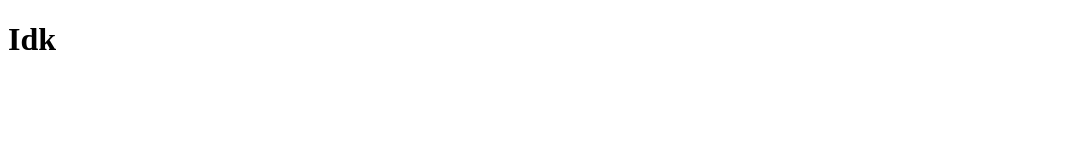
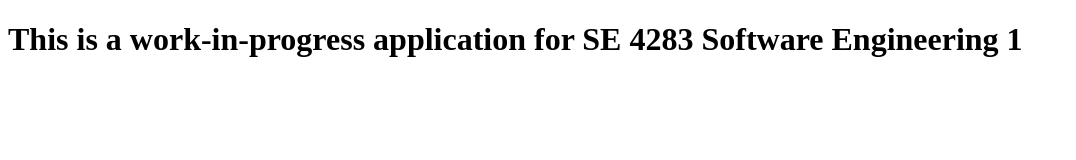
Before and after one commit to git-huber505/git-huber505.github.io, a plain HTML site: page index.html in a window 1280 px wide. Shown: the whole page, without its empty margins (0-1076 px from the left). Drawn offline with Linux system fonts and the light colour scheme.

Commit message:
Update index.html

```diff
--- a/index.html
+++ b/index.html
@@ -4,6 +4,6 @@
     <title>Librarian</title>
 </head>
 <body>
-    <h1>Idk</h1>
+    <h1>This is a work-in-progress application for SE 4283 Software Engineering 1</h1>
 </body>
 </html>
```
